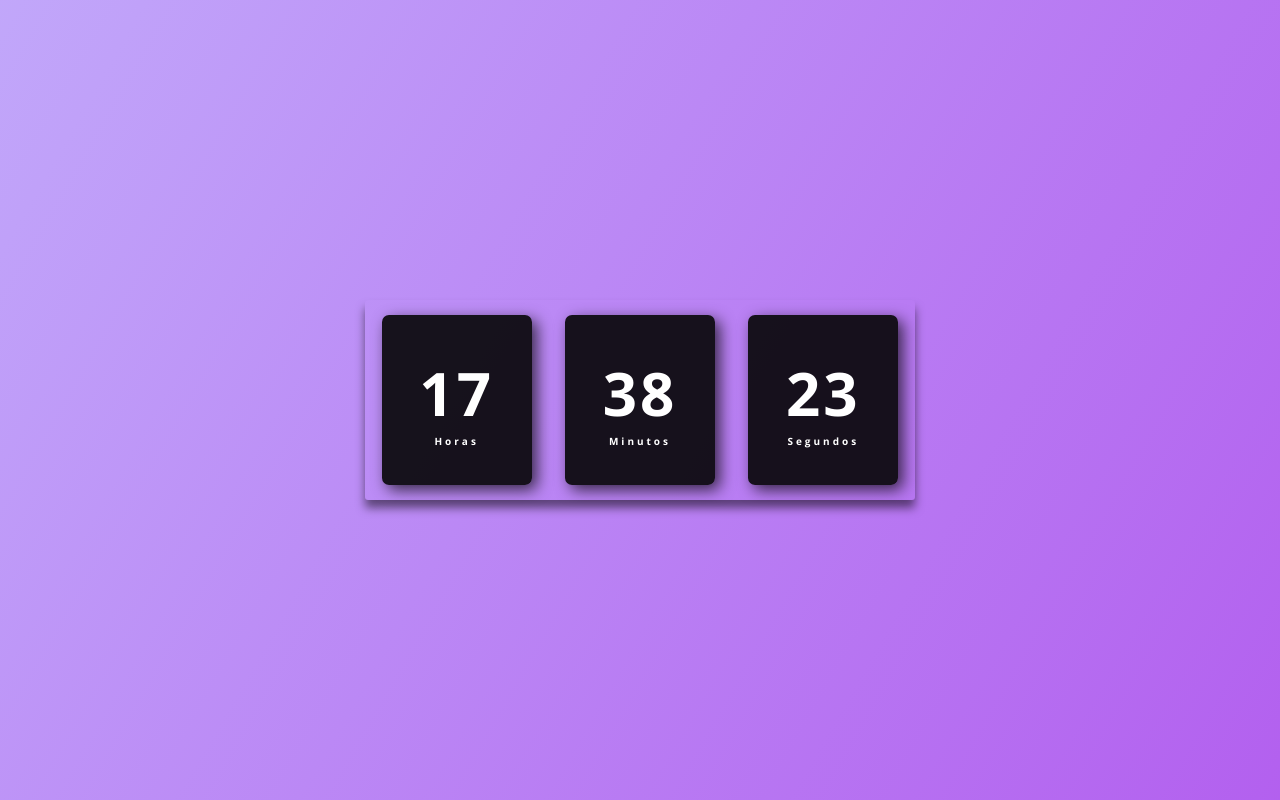
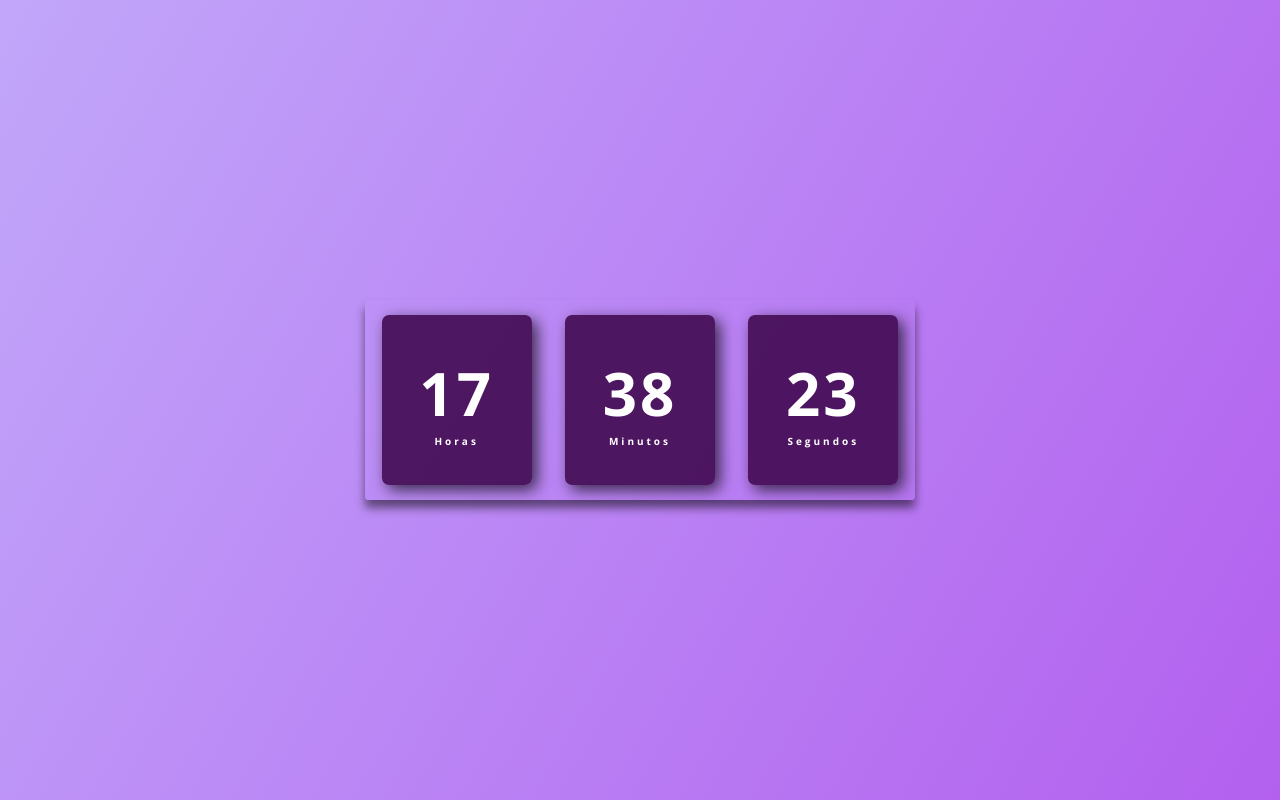
Before and after one commit to m4rimoreira/projetos, a plain HTML site: page relógio digital/index.html in a window 1280 px wide. Drawn offline with nearby package versions, Linux system fonts and the light colour scheme.

Commit message:
Update style.css

```diff
--- a/relógio digital/style.css
+++ b/relógio digital/style.css
@@ -33,7 +33,7 @@ body{
     align-items: center;
     justify-content: center;
     color: #fff;
-    background: rgba(5, 5, 5, 0.9);
+    background: rgba(66, 10, 82, 0.9);
     box-shadow: 5px 5px 15px rgba(0, 0, 0, 0.7);
     border-radius: 7px;
     letter-spacing: 3px;
```
